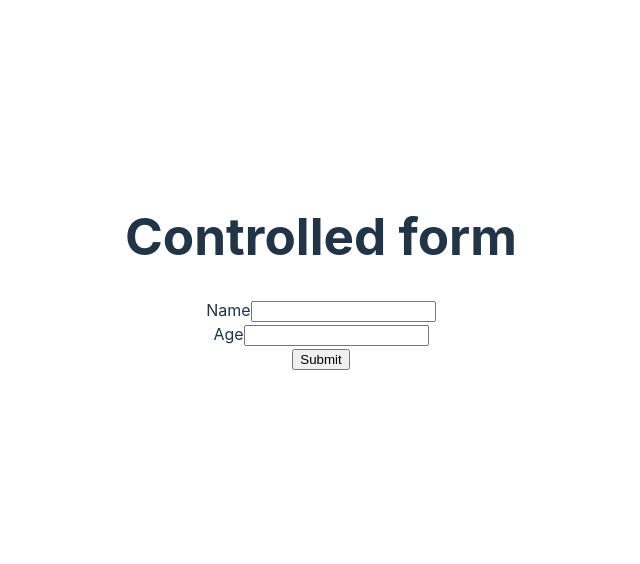
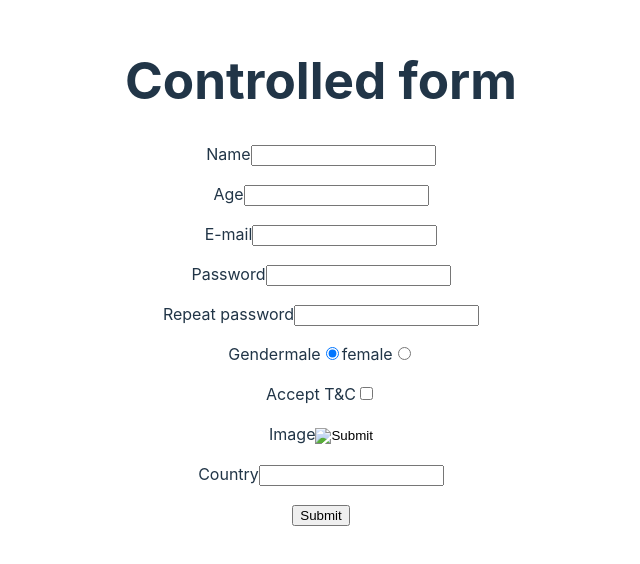
Before and after one commit to Western8/react, a React (Vite) app: page /ctrl in a window 1280 px wide. Shown: the part 128-692 px from the top of the page, without its empty margins (319-959 px from the left). Built offline with nearby package versions, Linux system fonts and the light colour scheme.

Commit message:
feat: add yup validation

```diff
--- a/src/components/Data/Data.tsx
+++ b/src/components/Data/Data.tsx
@@ -1,12 +1,18 @@
 //import './Data.css';
 import { IDataProps } from "../../types";
 
-function Data( { data }: IDataProps) {
+function Data( { data, last }: IDataProps) {
   return (
-    <div className="data">
+    <div className={`data ${last ? 'last' : ' '}`}>
       <h3>Data</h3>
       <p>Name: {data.name}</p>
       <p>Age: {data.age}</p>
+      <p>E-mail: {data.email}</p>
+      <p>Password: {data.password1}</p>
+      <p>Gender: {data.gender}</p>
+      <p>Accept T&C: {data.accept}</p>
+      <p>img: {data.img}</p>
+      <p>Country: {data.country}</p>
     </div>
   );
 }
--- a/src/components/DataList/DataList.tsx
+++ b/src/components/DataList/DataList.tsx
@@ -7,9 +7,10 @@ function DataList() {
   const dataList = useAppSelector((state) => state.forms.dataList);
 
   let sectionDataList: JSX.Element[] = [<></>];
-  sectionDataList = dataList.map((item: IDataItem) => (
-    <Data data={item} key={item.name} />
-  ));
+  sectionDataList = dataList.map((item: IDataItem, ind, arr) => {
+    const last = (ind === (arr.length - 1));
+    return <Data data={item} key={ind} last={last}/>
+  });
 
   return (
     <div>
--- a/src/components/FormCtrl/FormCtrl.tsx
+++ b/src/components/FormCtrl/FormCtrl.tsx
@@ -5,17 +5,30 @@ import { IDataItem } from "../../types";
 import { useNavigate } from 'react-router-dom';
 import { useAppDispatch, useAppSelector } from '../store/hooks';
 import { setDataList } from "../store/slice";
+import { yupResolver } from "@hookform/resolvers/yup";
+import schema from "../../yup";
 
 const FormCtrl: React.FC = () => {
   const dispatch = useAppDispatch();
   const navigate = useNavigate();
 
-  const { register, handleSubmit } = useForm<IDataItem>();
+  const {
+    register,
+    handleSubmit,
+    formState: { errors },
+  } = useForm<IDataItem>({ resolver: yupResolver(schema) });
 
   const onSubmit = (data: IDataItem) => {
     const dataItem: IDataItem = {
       name: data.name,
       age: data.age,
+      email: data.email,
+      password1: data.password1,
+      password2: data.password2,
+      gender: data.gender,
+      accept: data.accept,
+      img: data.img,
+      country: data.country,
     };
     dispatch(setDataList({ dataItem }));
     navigate('/', { replace: true });
@@ -26,12 +39,51 @@ const FormCtrl: React.FC = () => {
       <h1>Controlled form</h1>
       <form onSubmit={handleSubmit(onSubmit)}>
         <div className="input-name">
-          <label>Name</label>
-          <input type="text" {...register("name")} />
+          <label htmlFor="name">Name</label>
+          <input id="name" type="text" {...register("name")} />
+          <p>{errors.name?.message}</p>
         </div>
         <div className="input-age">
-          <label>Age</label>
-          <input type="number" {...register("age")} />
+          <label htmlFor="age">Age</label>
+          <input id="age" type="number" {...register("age")} />
+          <p>{errors.age?.message}</p>
+        </div>
+        <div className="input-email">
+          <label htmlFor="email">E-mail</label>
+          <input id="email" type="email" {...register("email")} />
+          <p>{errors.email?.message}</p>
+        </div>
+        <div className="input-password1">
+          <label htmlFor="password1">Password</label>
+          <input id="password1" type="password" {...register("password1")} />
+          <p>{errors.password1?.message}</p>
+        </div>
+        <div className="input-password2">
+          <label htmlFor="password2">Repeat password</label>
+          <input id="password2" type="password" {...register("password2")} />
+          <p>{errors.password2?.message}</p>
+        </div>
+        <div className="input-gender">Gender
+          <label htmlFor="gender">male</label>
+          <input id="gender" type="radio" value="male" checked={true} {...register("gender")} />
+          <label htmlFor="gender">female</label>
+          <input id="gender" type="radio" value="female" {...register("gender")} />
+          <p>{errors.gender?.message}</p>
+        </div>
+        <div className="input-accept">
+          <label htmlFor="accept">Accept T&C</label>
+          <input id="accept" type="checkbox" {...register("accept")} />
+          <p>{errors.accept?.message}</p>
+        </div>
+        <div className="input-img">
+          <label htmlFor="img">Image</label>
+          <input id="img" type="image" {...register("img")} />
+          <p>{errors.img?.message}</p>
+        </div>
+        <div className="input-country">
+          <label htmlFor="country">Country</label>
+          <input id="country" type="string" {...register("country")} />
+          <p>{errors.country?.message}</p>
         </div>
         <input type="submit" />
         {/* <button type="button" onClick={handleSubmit}>Submit</button> */}
--- a/src/components/FormUnctrl/FormUnctrl.tsx
+++ b/src/components/FormUnctrl/FormUnctrl.tsx
@@ -1,18 +1,20 @@
 //import './FormUnctrl.css';
-import React from "react";
+import React, { useState } from "react";
 import { useNavigate } from 'react-router-dom';
 import { useAppDispatch, useAppSelector } from '../store/hooks';
 import { setDataList } from "../store/slice";
 import { IDataItem } from "../../types";
+import schema from "../../yup";
 
 function FormUnctrl() {
   const dispatch = useAppDispatch();
+  const [errors, setErrors] = useState({ name: { message: null }, age: { message: null }});
   const refName = React.useRef<HTMLInputElement>(null);
   const refAge = React.useRef<HTMLInputElement>(null);
 
   const navigate = useNavigate();
 
-  function handleSubmit() {
+  async function handleSubmit() {
     const dataItem: IDataItem = {
       name: '',
       age: 0,
@@ -23,8 +25,13 @@ function FormUnctrl() {
     if (refAge.current) {
       dataItem.age = +refAge.current.value;
     }
+
+    const errorsYup = schema.validateSync(dataItem);
+    setErrors(errorsYup);
+    if (errorsYup) {
+      return;
+    }
     dispatch(setDataList({ dataItem }));
-    // setDataList({ dataItem });
     navigate('/', { replace: true });
   }
 
@@ -32,10 +39,16 @@ function FormUnctrl() {
     <div className="form">
       <h1>Uncontrolled form</h1>
       <form>
-        <label>Name</label>
-        <input type="text" ref={refName}/>
-        <label>Age</label>
-        <input type="number" ref={refAge}/>
+        <div className="input-name">
+          <label>Name</label>
+          <input type="text" ref={refName} />
+          <p>{errors.name && errors.name?.message}</p>
+        </div>
+        <div className="input-age">
+          <label>Age</label>
+          <input type="number" ref={refAge} />
+          <p>{errors.age && errors.age?.message}</p>
+        </div>
         <button type="button" onClick={handleSubmit}>Submit</button>
       </form>
     </div>
--- a/src/components/store/slice.tsx
+++ b/src/components/store/slice.tsx
@@ -14,6 +14,13 @@ const slice = createSlice({
       const dataItem: IDataItem = {
         name: action.payload.dataItem.name,
         age: action.payload.dataItem.age,
+        email: action.payload.dataItem.email,
+        password1: action.payload.dataItem.password1,
+        password2: action.payload.dataItem.password2,
+        gender: action.payload.dataItem.gender,
+        accept: action.payload.dataItem.accept,
+        img: action.payload.dataItem.img,
+        country: action.payload.dataItem.country,
       }
       state.dataList.push(dataItem);
     },
--- /dev/null
+++ b/src/yup.tsx
@@ -0,0 +1,44 @@
+import * as yup from "yup";
+
+const schema = yup.object().shape({
+  name: yup
+    .string()
+    .required('Name is a required field')
+    .matches(/^[A-Z]/, 'The first letter should be capital'),
+  age: yup
+    .number()
+    .positive()
+    .min(1)
+    .required("Age is a required field"),
+  email: yup
+    .string()
+    .email()
+    .required("E-mail is a required field"),
+  password1: yup
+    .string()
+    .matches(/[a-z]+/, "Password must contain one lowercased character")
+    .matches(/[A-Z]+/, "Password must contain one uppercased character")
+    .matches(/[@$!%*#?&]+/, "Password must contain one special character")
+    .matches(/\d+/, "Password must contain one number")
+    .required("Password is a required field"),
+  password2: yup
+    .string()
+    .oneOf([yup.ref('password1')], 'Passwords not match')
+    .required("Password is a required field"),
+  gender: yup
+    .string()
+    .required("Gender is a required field"),
+  accept: yup
+    .boolean()
+    .required("Accept T&C is a required field"),
+  /*
+  img: yup
+  .string()
+  .required("E-mail is a required field"),
+  */
+  country: yup
+    .string()
+    .required("Country is a required field"),
+});
+
+export default schema;
```
Also changed, not shown: src/types.ts (+23 -0 lines).
